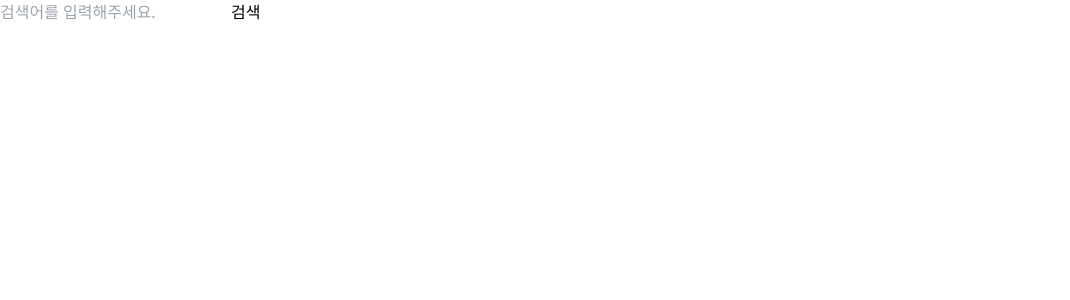
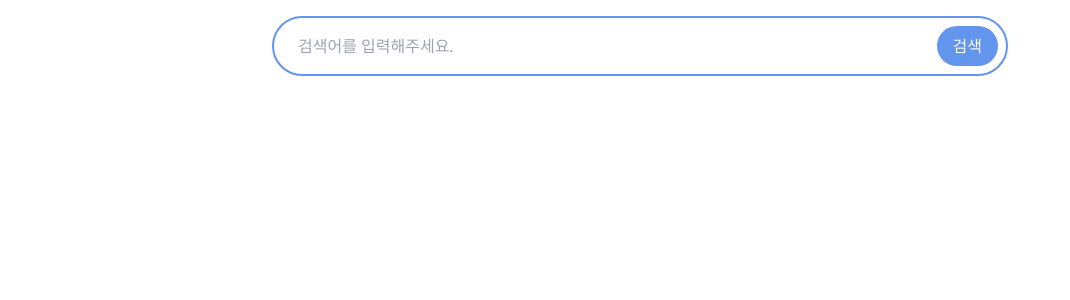
Before and after one commit to mooooondh/Newstream, a Next.js app: page / in a window 1280 px wide. Shown: the top 300 px of the page, without its empty margins (0-1070 px from the left). Built offline with nearby package versions, Linux system fonts and the light colour scheme.

Commit message:
style : 레이아웃 및 버튼 스타일링
* 최대 가로 길이를 768px로 고정
* 검색어 입력 및 검색 버튼 스타일링

```diff
--- /dev/null
+++ b/src/app/layout.module.css
@@ -0,0 +1,5 @@
+.wrapper {
+  max-width: 768px;
+  margin: 0 auto;
+  padding: 0 1rem;
+}
--- a/src/app/layout.tsx
+++ b/src/app/layout.tsx
@@ -1,17 +1,6 @@
 import type { Metadata } from "next";
-import localFont from "next/font/local";
 import "./globals.css";
-
-const geistSans = localFont({
-  src: "./fonts/GeistVF.woff",
-  variable: "--font-geist-sans",
-  weight: "100 900",
-});
-const geistMono = localFont({
-  src: "./fonts/GeistMonoVF.woff",
-  variable: "--font-geist-mono",
-  weight: "100 900",
-});
+import styles from "./layout.module.css";
 
 export const metadata: Metadata = {
   title: "Create Next App",
@@ -25,7 +14,7 @@ export default function RootLayout({
 }>) {
   return (
     <html lang="en">
-      <body>{children}</body>
+      <body className={styles.wrapper}>{children}</body>
     </html>
   );
 }
--- /dev/null
+++ b/src/app/page.module.css
@@ -0,0 +1,3 @@
+.wrapper {
+  padding-top: 1rem;
+}
--- a/src/app/page.tsx
+++ b/src/app/page.tsx
@@ -1,9 +1,11 @@
 import { Search } from "@/components/Search";
+
+import styles from "./page.module.css";
 
 export default function Home() {
   return (
-    <>
+    <main className={styles.wrapper}>
       <Search />
-    </>
+    </main>
   );
 }
--- /dev/null
+++ b/src/components/Search/index.module.css
@@ -0,0 +1,20 @@
+.searchWrapper {
+  display: flex;
+  width: 100%;
+  padding: 0.5rem;
+  border: 2px solid cornflowerblue;
+  border-radius: 9999rem;
+}
+
+.searchInput {
+  outline: none;
+  flex: 1;
+  margin: 0 1rem;
+}
+
+.searchButton {
+  padding: 0.5rem 1rem;
+  background-color: cornflowerblue;
+  border-radius: 9999rem;
+  color: white;
+}
--- a/src/components/Search/index.tsx
+++ b/src/components/Search/index.tsx
@@ -8,20 +8,20 @@ import { ISearchInput } from "@/utils/interfaces";
 import styles from "./index.module.css";
 
 export const Search = () => {
-  const {
-    register,
-    handleSubmit,
-    formState: { errors },
-  } = useForm<ISearchInput>();
+  const { register, handleSubmit } = useForm<ISearchInput>();
 
   return (
-    <form onSubmit={handleSubmit(({ keyword }) => searchNews(keyword))}>
+    <form
+      onSubmit={handleSubmit(({ keyword }) => searchNews(keyword))}
+      className={styles.searchWrapper}
+    >
       <input
         type={"text"}
         placeholder={"검색어를 입력해주세요."}
         {...register("keyword", { required: true })}
+        className={styles.searchInput}
       />
-      <button>검색</button>
+      <button className={styles.searchButton}>검색</button>
     </form>
   );
 };
```
